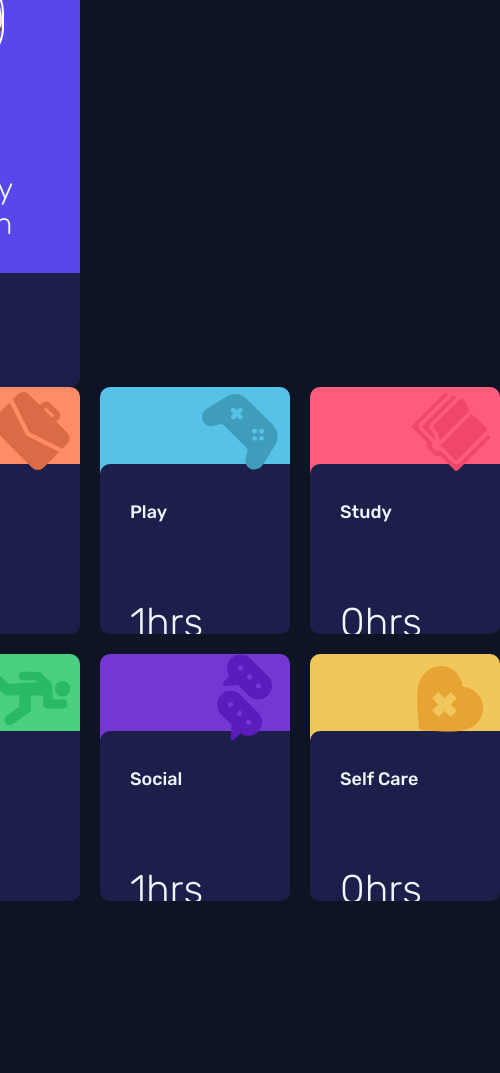
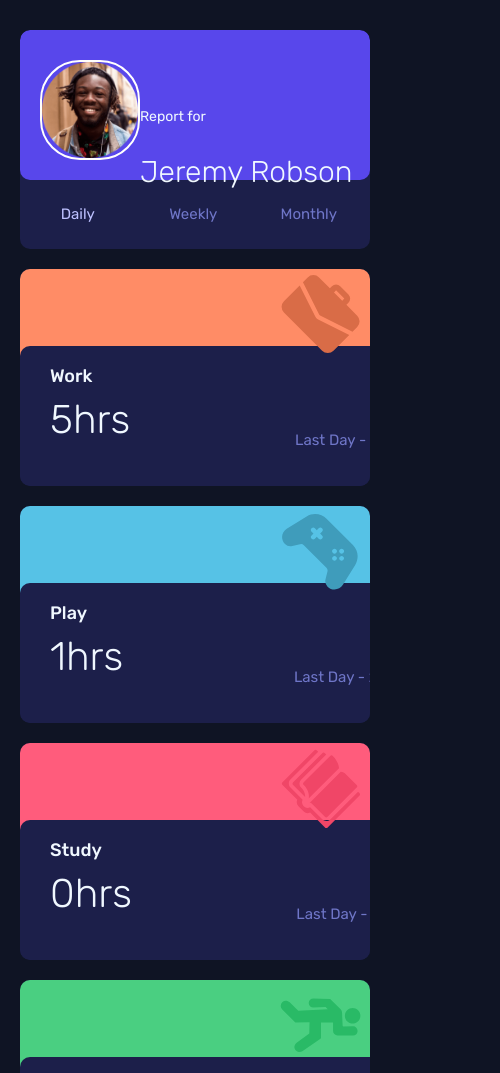
Before and after one commit to ccmarin14/component-tableroControlDeTiempo, a plain HTML site: page index.html in a window 390 px wide. Shown: the top 1073 px of the page, 500 px wide, since content can reach past the window. Before the commit the page ends 901 px from the top, so only its background shows below. Drawn offline with nearby package versions, Linux system fonts and the light colour scheme.

Commit message:
Responsive Design Mobile

```diff
--- a/scripts/getDailyReport.js
+++ b/scripts/getDailyReport.js
@@ -16,7 +16,7 @@ function getDailyReport() {
                     <img src="images/icon-ellipsis.svg">
                 </div>
                 <p class="hours">${data.timeframes.daily.current}hrs</p>
-                <p class="last">Last Week - ${data.timeframes.daily.previous}hrs</p>
+                <p class="last">Last Day - ${data.timeframes.daily.previous}hrs</p>
             </div>
         </div>
         `;
--- a/scripts/getMonthlyReport.js
+++ b/scripts/getMonthlyReport.js
@@ -16,7 +16,7 @@ function getMonthlyReport() {
                     <img src="images/icon-ellipsis.svg">
                 </div>
                 <p class="hours">${data.timeframes.monthly.current}hrs</p>
-                <p class="last">Last Week - ${data.timeframes.monthly.previous}hrs</p>
+                <p class="last">Last Month - ${data.timeframes.monthly.previous}hrs</p>
             </div>
         </div>
         `;
--- a/scripts/service.js
+++ b/scripts/service.js
@@ -21,7 +21,7 @@ function getTimeTracking() {
                             <img src="images/icon-ellipsis.svg">
                         </div>
                         <p class="hours">${data.timeframes.daily.current}hrs</p>
-                        <p class="last">Last Week - ${data.timeframes.daily.previous}hrs</p>
+                        <p class="last">Last Day - ${data.timeframes.daily.previous}hrs</p>
                     </div>
                 </div>
                 `;
--- a/styles/style.css
+++ b/styles/style.css
@@ -46,6 +46,7 @@ body {
     background-color: var(--blue);
     padding-top: 30px;
     padding-left: 20px;
+    border-radius: 10px;
 }
 
 .data__info img {
@@ -77,6 +78,7 @@ body {
     border: none;
     outline: none;
     margin: 15px 0 0 20px;
+    font-size: 15px;
     color: var(--desaturatedBlue);
     cursor: pointer;
 }
@@ -136,7 +138,7 @@ body {
 .sub__data {
     height: 150px;
     margin-top: -10px;
-    padding: 20px 30px 0 30px;
+    padding: 20px 20px 0 20px;
     border-radius: 10px;
     cursor: pointer;
 }
@@ -166,7 +168,7 @@ body {
 
 .last {
     padding-top: 10px;
-    font-size: 14px;
+    font-size: 15px;
     font-weight: 400;
     color: var(--desaturatedBlue);
 }
@@ -176,13 +178,77 @@ body {
 }
 
 @media (max-width: 980px) {
-    /*body {
+    body {
         display: block;
-        padding: 200px 0;
+        height: 100%;
+        padding: 30px 0;
     }
 
-    .container {
+    .dashboard {
+        display: flex;
+        flex-wrap: wrap;
         max-width: 350px;
-        margin: 0 auto 100px auto;
-    }*/
+        margin: 0 auto;
+    }
+
+    .container__data {
+        margin: 0 0 20px 0;
+    }
+
+    .data__user {
+        display: flex;
+        flex-wrap:wrap;
+    }
+
+    .sub__container {
+        width: 100%;
+    }
+
+    .data__info {
+        height: 120px;
+        background-color: var(--blue);
+        padding-top: 30px;
+        padding-left: 20px;
+    }
+
+    .data__info p {
+        position: relative;
+        top: -110px;
+        right: -100px;
+    }
+
+    .data__info img {
+        height:80%;
+        border-radius: 40px;
+        border: 2px solid white;
+        margin-bottom: 40px;
+    }
+
+    .data__range button {
+        width: 33%;
+        text-align: center;
+        margin: 25px 0;
+
+    }
+
+    .sub__data {
+        height: 120px;
+        width: 100%;
+        padding: 20px 30px 0 30px;
+        border-radius: 10px;
+        cursor: pointer;
+    }
+
+    .sub__data .tittle {
+        margin-bottom: 10px;
+    }
+
+    .sub__data p {
+        display: inline;
+    }
+
+    .sub__data .last {
+        padding-top: 20px;
+        float: right;
+    }
 }
```
Also changed, not shown: images/final.png (deleted).
